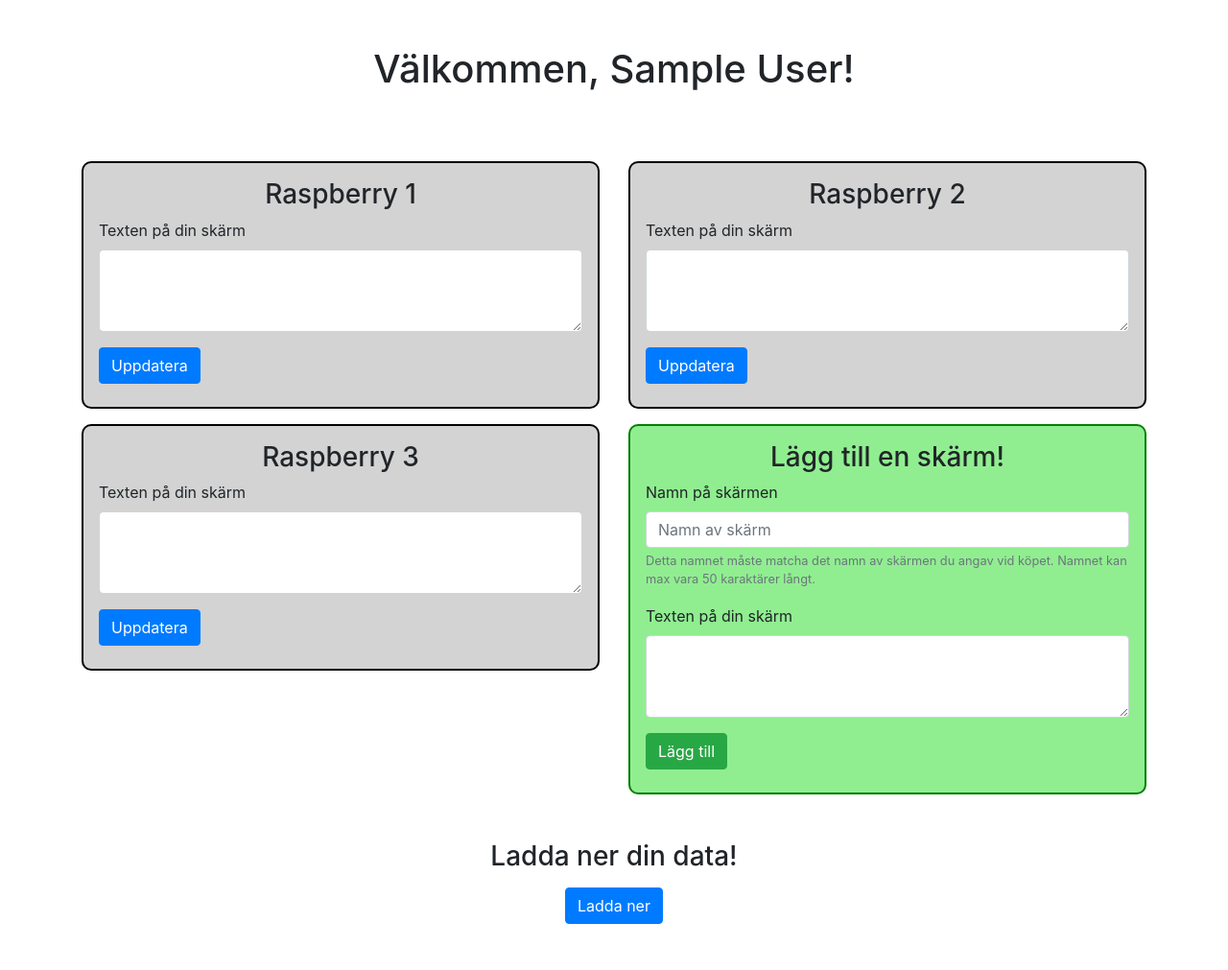
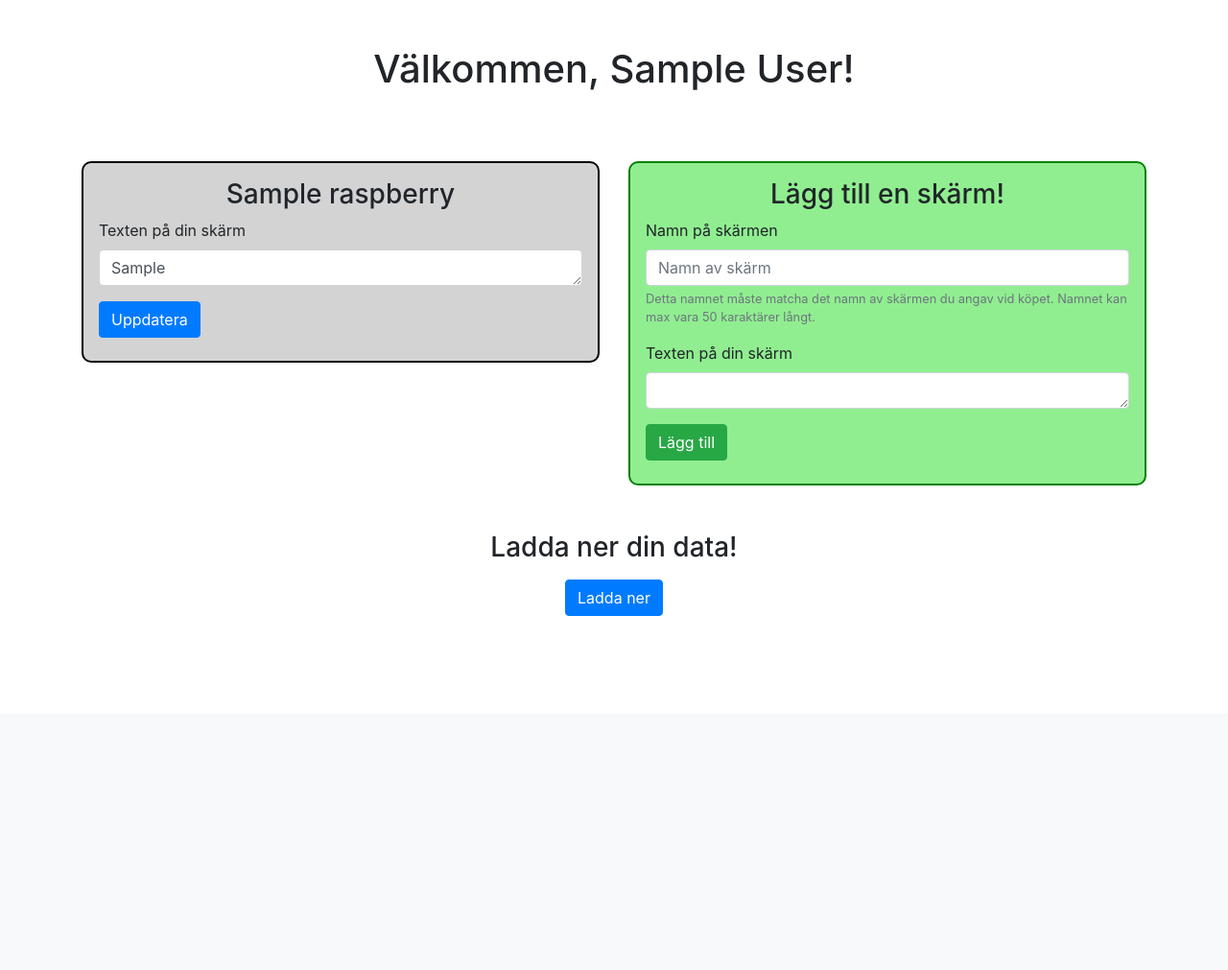
Before and after one commit to Jinado/gymnasiearbete, a Node server app: page /my-pages in a window 1280 px wide. Shown: the part 56-1067 px from the top of the page at 96% size. After the commit the page ends 698 px from the top, so only its background shows below. Run offline with Node 20, Linux system fonts and the light colour scheme; the visitor is signed in with stand-in values (Sample User, id 1); tables that the repository leaves empty or names only in its code hold one stand-in row (values such as "Sample post").

Commit message:
You can now add a new screen through the webpage's 'my pages' page

```diff
--- a/public/ejs/pages/myPages.ejs
+++ b/public/ejs/pages/myPages.ejs
@@ -51,22 +51,21 @@
                 <h1 class="text-center">Välkommen, <%= firstname %> <%= lastname %>!</h1>
             </div>
         </div>
-        <!-- YES -->
         <div class="row">
-            <% for(let i = 0; i < 3; i++){ %>
+            <% raspData.forEach(rasp => { %>
                 <div class="col-md-6">
                     <div style="border: 2px solid black; background-color: lightgray; border-radius: 10px;" class="p-3 mt-3">
-                        <h3 class="text-center">Raspberry <%= (i + 1) %></h3>
+                        <h3 class="text-center"><%= rasp.name %></h3>
                         <form action="/raspberries/update" method="POST">
                             <div class="form-group">
                                 <label for="raspberry-text">Texten på din skärm</label>
-                                <textarea class="form-control" id="raspberry-text" name="screenText" rows="3"></textarea>
+                                <textarea class="form-control" id="raspberry-text" name="screenText" rows="1"><%= rasp.string %></textarea>
                             </div>
                             <button type="submit" class="btn btn-primary mb-2">Uppdatera</button>
                         </form>
                     </div>
                 </div>
-            <% } %>
+            <% }); %>
             <div class="col-md-6">
                 <div style="border: 2px solid green; background-color: lightgreen; border-radius: 10px;" class="p-3 mt-3">
                     <h3 class="text-center">Lägg till en skärm!</h3>
@@ -78,25 +77,13 @@
                         </div>
                         <div class="form-group">
                             <label for="raspberry-text">Texten på din skärm</label>
-                            <textarea class="form-control" id="raspberry-text" name="screenText" rows="3"></textarea>
+                            <textarea class="form-control" id="raspberry-text" name="screenText" rows="1"></textarea>
                         </div>
                         <button type="submit" class="btn btn-success mb-2">Lägg till</button>
                     </form>
                 </div>
             </div>
         </div>
-        <!--
-        <div class="row">
-            <div class="col-md-2"></div>
-            <div class="col-md-8">
-                <p class="text-center">Vid ett senare tillfälle kommer du kunna se alla Raspberry Pi:s du kontrollerar
-                    och härifrån kunna ändra texten som visas på dem. Just nu får du dock nöja dig
-                    med detta!
-                </p>
-            </div>
-            <div class="col-md-2"></div>
-        </div>
-        -->
         <div class="row mt-5">
             <div class="col-md-2"></div>
             <div class="col-md-8">
```
Also changed, not shown: index.js (+36 -7 lines).
